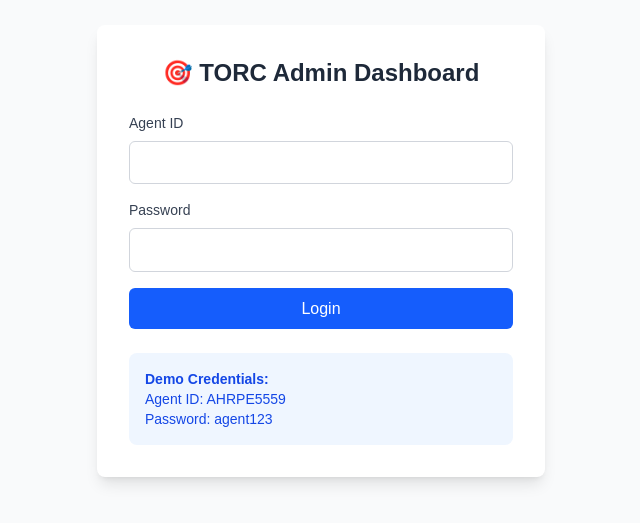
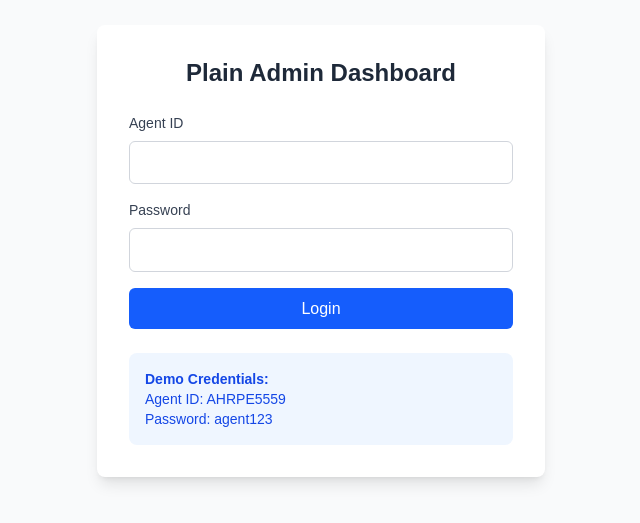
Before and after one commit to P-Paths/torc-landing, a Next.js app: page /admin in a window 1280 px wide. Shown: the part 149-672 px from the top of the page, without its empty margins (319-959 px from the left). Built offline with nearby package versions, Linux system fonts and the light colour scheme.

Commit message:
Fix admin dashboard UI: change title to 'Plain Admin Dashboard', fix QR code agent ID text color, fix username input text color

```diff
--- a/src/app/admin/page.tsx
+++ b/src/app/admin/page.tsx
@@ -243,7 +243,7 @@ export default function SimpleAdminDashboard() {
       <div className="min-h-screen bg-gray-50 flex items-center justify-center">
         <div className="max-w-md w-full bg-white rounded-lg shadow-lg p-8">
           <h1 className="text-2xl font-bold text-gray-800 mb-6 text-center">
-            🎯 TORC Admin Dashboard
+            Plain Admin Dashboard
           </h1>
 
           <div className="space-y-4">
@@ -301,7 +301,7 @@ export default function SimpleAdminDashboard() {
           <div className="flex justify-between items-center py-4">
             <div>
               <h1 className="text-2xl font-bold text-gray-800">
-                🎯 TORC Admin Dashboard
+                Plain Admin Dashboard
               </h1>
               <p className="text-sm text-gray-600">
                 Agent: <span className="font-mono bg-blue-100 px-2 py-1 rounded">{agentId}</span>
@@ -422,8 +422,8 @@ export default function SimpleAdminDashboard() {
                     alt={`QR Code for Agent ${agentId}`}
                     className="mx-auto border border-gray-300 rounded-lg"
                   />
-                  <p className="mt-2 text-sm text-gray-600">
-                    This QR code links to: <code className="bg-gray-100 px-2 py-1 rounded">{process.env.NODE_ENV === 'production' ? 'https://torc-landing.vercel.app' : 'http://localhost:3000'}/agent/{agentId}</code>
+                  <p className="mt-2 text-sm text-gray-900">
+                    This QR code links to: <code className="bg-gray-100 px-2 py-1 rounded text-gray-900">{process.env.NODE_ENV === 'production' ? 'https://torc-landing.vercel.app' : 'http://localhost:3000'}/ats-form?agent={agentId}</code>
                   </p>
                 </div>
               </div>
@@ -461,7 +461,7 @@ export default function SimpleAdminDashboard() {
                   value={gamingLookup.username}
                   onChange={(e) => setGamingLookup(prev => ({ ...prev, username: e.target.value }))}
                   placeholder="Enter username"
-                  className="w-full px-3 py-2 border border-gray-300 rounded-md focus:outline-none focus:ring-2 focus:ring-blue-500"
+                  className="w-full px-3 py-2 border border-gray-300 rounded-md focus:outline-none focus:ring-2 focus:ring-blue-500 text-gray-900"
                 />
               </div>
 
```
